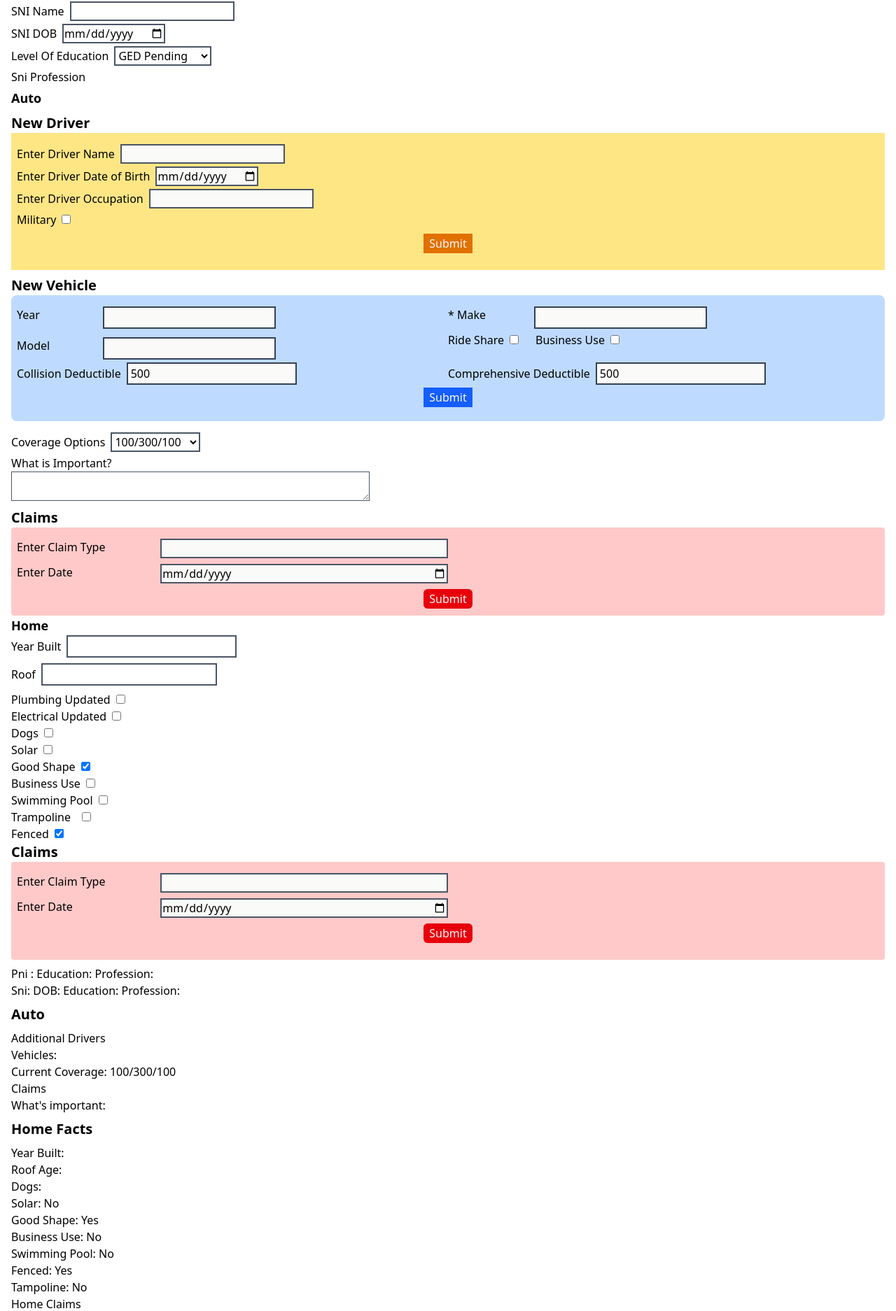
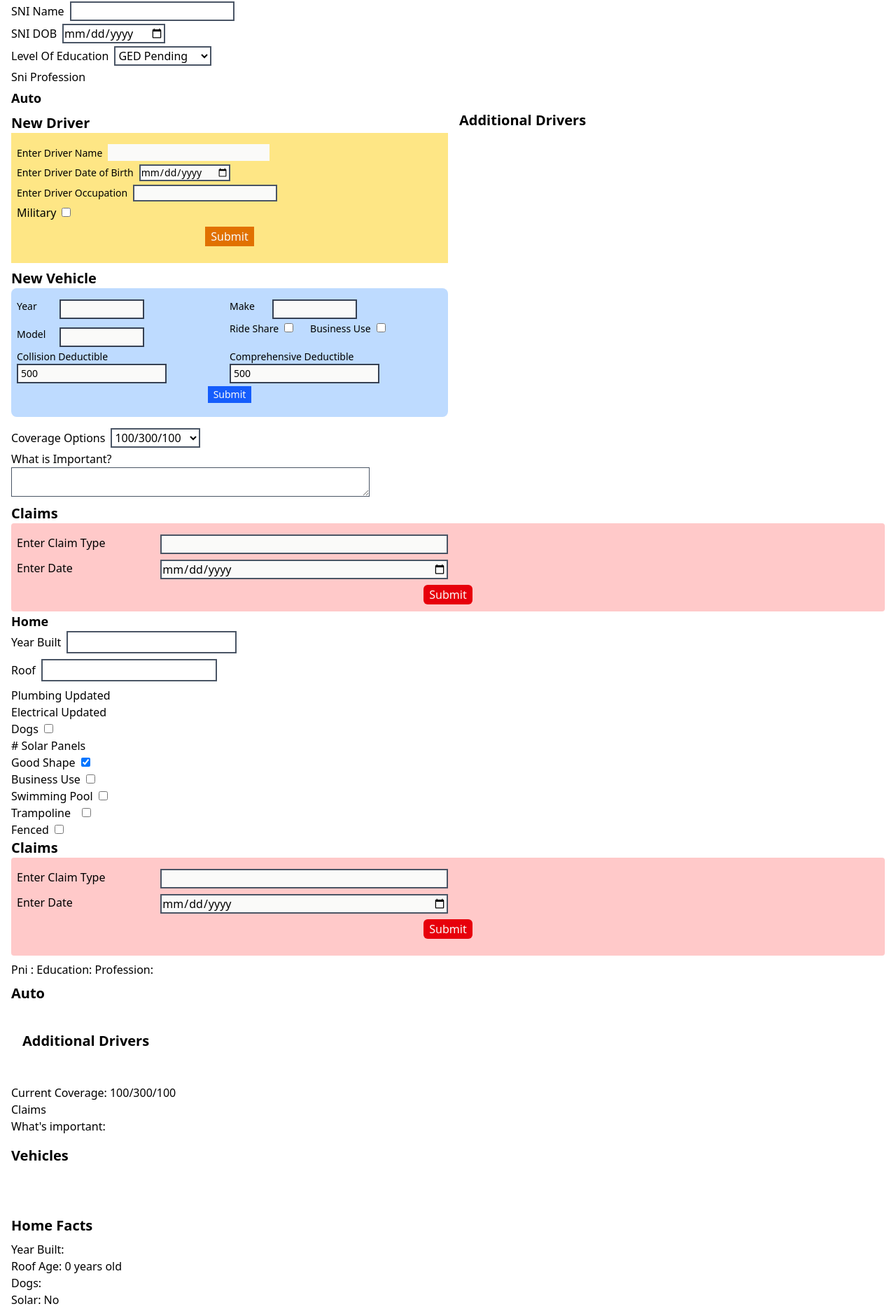
Before and after one commit to Jpatrick6420/propertyandcasualtywebsite, a React (Vite) app: page / in a window 1280 px wide. Shown: the part 470-2344 px from the top of the page at 70% size. Built offline with nearby package versions, Linux system fonts and the light colour scheme.

Commit message:
added helper functions. reformatted Vehicle and driver input sections

```diff
--- a/src/components/NewDriverSection.jsx
+++ b/src/components/NewDriverSection.jsx
@@ -31,27 +31,27 @@ function NewDriverSection({ handleCurrentData }) {
       <h3 className="font-bold text-xl mt-2">New Driver</h3>
       <section className="bg-amber-200 px-2 py-4">
         <div className="mb-1">
-          <label className="mr-2">Enter Driver Name</label>
+          <label className="mr-2 lg:text-sm">Enter Driver Name</label>
           <input
-            className="border-2 border-gray-600 bg-stone-50"
+            className=" lg:text-smborder-2 border-gray-600 bg-stone-50"
             type="text"
             value={driverDetails.name}
             onChange={(e) => handleFieldChange(e, "name")}
           />
         </div>
         <div className="mb-1">
-          <label className="mr-2">Enter Driver Date of Birth</label>
+          <label className="mr-2 lg:text-sm">Enter Driver Date of Birth</label>
           <input
-            className="border-2 border-gray-600 bg-stone-50"
+            className="border-2 border-gray-600 bg-stone-50 lg:text-sm"
             type="date"
             value={driverDetails.dob}
             onChange={(e) => handleFieldChange(e, "dob")}
           />
         </div>
         <div className="mb-1">
-          <label className="mr-2">Enter Driver Occupation</label>
+          <label className="mr-2 lg:text-sm">Enter Driver Occupation</label>
           <input
-            className="border-2 border-gray-600 bg-stone-50"
+            className="border-2 border-gray-600 bg-stone-50 lg:text-sm"
             type="text"
             value={driverDetails.occupation}
             onChange={(e) => handleFieldChange(e, "occupation")}
--- a/src/components/NewVehicleSection.jsx
+++ b/src/components/NewVehicleSection.jsx
@@ -33,21 +33,21 @@ function NewVehicleSection({ handleCurrentData }) {
   return (
     <>
       <h3 className="font-bold text-xl mt-2">New Vehicle</h3>
-      <section className="grid grid-cols-2 bg-blue-200 px-2 py-4 rounded-lg">
+      <section className="grid grid-cols-2 bg-blue-200 px-2 py-4 rounded-lg lg:text-sm">
         <div className="grid grid-cols-5">
           <label className="mr-2">Year</label>
           <input
-            className="border-2 bg-stone-50 border-gray-700 px-1 py-0.5 col-span-2 mb-1"
+            className="border-2 bg-stone-50 border-gray-700 px-1 py-0.5 col-span-2 mb-1 lg:text-sm"
             type="number"
             min="1980"
             value={vehicleOptions.year}
             onChange={(e) => handleFieldChange(e, "year")}
           />
         </div>
-        <div className="grid grid-cols-5 mb-1">
-          <label className="mr-2"> * Make</label>
+        <div className="grid grid-cols-5 mb-1 lg:text-sm">
+          <label className="mr-2"> Make</label>
           <input
-            className="border-2 bg-stone-50 border-gray-700 px-1 py-0.5 col-span-2"
+            className="border-2 bg-stone-50 border-gray-700 px-1 py-0.5 col-span-2 lg:text-sm"
             type="text"
             value={vehicleOptions.make}
             onChange={(e) => handleFieldChange(e, "make")}
--- /dev/null
+++ b/src/components/VehicleResultsSection.jsx
@@ -0,0 +1,18 @@
+function VehicleResultsSection({ currentData }) {
+  return (
+    <div className="px-4 py-8">
+      {currentData.vehicles?.map((item, i) => (
+        <p key={i} className="mb-2">
+          {" "}
+          {i + 1}) {item.year} {item.make} {item.model} RideShare:{" "}
+          {item.rideShare ? "Yes" : "No"} Business Use{" "}
+          {item.businessUse ? "Yes" : "No"}
+          Collision Deductible: {item.collisionDeductible} <br />
+          Comprehensive Deductible: {item.comprehensiveDeductible}
+        </p>
+      ))}
+    </div>
+  );
+}
+
+export default VehicleResultsSection;
--- a/src/features/CallForm.jsx
+++ b/src/features/CallForm.jsx
@@ -5,6 +5,9 @@ import NewVehicleSection from "../components/NewVehicleSection";
 import FormResultsSection from "./FormResultsSection";
 import ClaimsSection from "./ClaimsSection";
 import HomeSection from "./HomeSection";
+import PniResults from "./PniResults";
+import DriversResults from "./DriversResults";
+import VehicleResultsSection from "../components/VehicleResultsSection";
 function CallForm() {
   const initInfo = {
     pni: {
@@ -30,15 +33,15 @@ function CallForm() {
       //calculate replacement year or age
       roof: "",
       yearBuilt: "",
-      plumbingUpdated: false,
-      electricalUpdated: false,
+      plumbingUpdated: "",
+      electricalUpdated: "",
       dogs: false,
       dogTypes: [],
-      solar: false,
+      solar: "",
       goodShape: true,
       businessUse: false,
       swimmingPool: false,
-      fenced: true,
+      fenced: false,
       claims: [],
       trampoline: false,
     },
@@ -70,6 +73,8 @@ function CallForm() {
     <>
       <form className="px-4 py-2 ">
         <h3 className="text-lg text-center">New Form Data</h3>
+        <section className="grid grid-cols-1 lg:grid-cols-2">
+          <div>
             <div>
               <label>PNI Name</label>
               <input
@@ -107,7 +112,9 @@ function CallForm() {
                 className="ml-2 border-2 border-gray-600 mb-1"
                 type="text"
                 value={currentData.pni.pniProfession}
-            onChange={(e) => handlePniAndSniDetails(e, "pni", "pniProfession")}
+                onChange={(e) =>
+                  handlePniAndSniDetails(e, "pni", "pniProfession")
+                }
               />
             </div>
             <div>
@@ -148,13 +155,33 @@ function CallForm() {
                 className="ml-2 mb-1"
                 type="text"
                 value={currentData.sni.sniProfession}
-            onChange={(e) => handlePniAndSniDetails(e, "sni", "sniProfession")}
+                onChange={(e) =>
+                  handlePniAndSniDetails(e, "sni", "sniProfession")
+                }
               />
             </div>
+          </div>
+          <div className="hidden lg:block">
+            <PniResults pni={currentData.pni} sni={currentData.sni} />
+          </div>
+        </section>
+        <section className="grid grid-cols-1 lg:grid-cols-2">
+          <div>
             <h2 className="text-lg font-bold">Auto</h2>
-        <div></div>
             <NewDriverSection handleCurrentData={setCurrentData} />
+          </div>
+          <div className="hidden lg:block">
+            <DriversResults currentData={currentData.auto} />
+          </div>
+        </section>
+        <section className="grid grid-cols-1 lg:grid-cols-2">
+          <div>
             <NewVehicleSection handleCurrentData={setCurrentData} />
+          </div>
+          <div className="hidden lg:block">
+            <VehicleResultsSection currentData={currentData.auto} />
+          </div>
+        </section>
         <div>
           <label>Coverage Options</label>
           <select
--- /dev/null
+++ b/src/features/ClaimsResults.jsx
@@ -0,0 +1,14 @@
+function ClaimsResults({ currentData }) {
+  return (
+    <>
+      <p>Claims</p>
+      {currentData.auto.claims?.map((item, i) => (
+        <p key={i}>
+          {item.type} {item.date}
+        </p>
+      ))}
+    </>
+  );
+}
+
+export default ClaimsResults;
--- /dev/null
+++ b/src/features/DriversResults.jsx
@@ -0,0 +1,20 @@
+function DriversResults({ currentData }) {
+  return (
+    <div className="px-4 py-8">
+      <h3 className="text-xl font-bold mb-4">Additional Drivers</h3>
+      {currentData.additionalDrivers &&
+        currentData.additionalDrivers?.map((item, i) => (
+          <p key={i} className="mb-2">
+            {i + 1}) Name: {item.name} DOB: {item.dob} Occupation:{" "}
+            {item.occupation}{" "}
+            {item.occupation?.toLowerCase() == "student"
+              ? item.goodStudent
+              : ""}{" "}
+            {item.military ? "Military: Yes" : ""}
+          </p>
+        ))}
+    </div>
+  );
+}
+
+export default DriversResults;
--- a/src/features/FormResultsSection.jsx
+++ b/src/features/FormResultsSection.jsx
@@ -1,7 +1,14 @@
 import { useState } from "react";
+import PniResults from "./PniResults";
+import DriversResults from "./DriversResults";
+import VehiclesResults from "./VehiclesResults";
+import ClaimsResults from "./ClaimsResults";
+import { calcAge } from "../helpers/helpers";
+import VehicleResultsSection from "../components/VehicleResultsSection";
 function FormResultsSection({ currentData }) {
   //   const currentYear = new Date().getFullYear;
   const [isCopied, setIsCopied] = useState(false);
+
   const handleCopy = async () => {
     const textToCopy = `
     Pni : ${currentData.pni.name} DOB: ${currentData.pni.pniDob} Education: ${currentData.pni.pniEducation?.split("_").join(" ")} Profession: ${currentData.pni.pniProfession}
@@ -45,19 +52,15 @@ function FormResultsSection({ currentData }) {
       Home Facts
 
       Year Built: ${currentData.home.yearBuilt}
-      Roof Age: ${
-        Number(currentData.home.roof) > 1000
-          ? new Date().getFullYear() - Number(currentData.home.roof)
-          : currentData.home.roof
-      }
-      ${currentData.home.plumbingUpdated ? "Plumbing Updated: Yes" : ""}
-      ${currentData.home.electricalUpdated ? "Electrical Updated: Yes" : ""}
+      Roof Age: ${calcAge(currentData.home.roof)}
+      ${currentData.home.plumbingUpdated ? `Plumbing Updated: ${calcAge(currentData.home.plumbingUpdated)}` : ""}
+      ${currentData.home.electricalUpdated ? `Electrical Updated: ${calcAge(currentData.home.electricalUpdated)}` : ""}
       Dog Types:\n ${
         currentData.home.dogs
           ? currentData.home.dogTypes?.map((dog, i) => `${i + 1} ${dog}\n`)
           : "No"
       }
-      ${currentData.home.solar ? "Solar: Yes" : "Solar: No"}
+      ${currentData.home.solar ? `Solar: ${currentData.home.solar}` : "Solar: No"}
       ${currentData.home.goodShape ? "Good Shape: Yes" : "Good Shape: No"}
       ${currentData.home.businessUse ? "Business Use: Yes" : "Business Use: No"}
       ${
@@ -85,68 +88,36 @@ function FormResultsSection({ currentData }) {
 
   return (
     <div className="mx-4">
-      <p>
-        Pni : {currentData.pni.name} {currentData.pniDob} Education:{" "}
-        {currentData.pni.pniEducation?.split("_").join(" ")} Profession:{" "}
-        {currentData.pni.pniProfession}
-      </p>
-      {currentData.sni && (
-        <p>
-          Sni: {currentData.sni.name} DOB: {currentData.sni.sniDob} Education:{" "}
-          {currentData.sni.sniEducation?.split("_").join(" ")} Profession:{" "}
-          {currentData.sni.sniProfession}
-        </p>
-      )}
+      <PniResults pni={currentData.pni} sni={currentData.sni} />
       <h3 className="font-bold text-xl my-2">Auto</h3>
-      <p>Additional Drivers</p>
-      {currentData.auto.additionalDrivers &&
-        currentData.auto.additionalDrivers?.map((item, i) => (
-          <p key={i}>
-            Name: {item.name} DOB: {item.dob} Occupation: {item.occupation}{" "}
-            {item.occupation?.toLowerCase() == "student"
-              ? item.goodStudent
-              : ""}{" "}
-            {item.military ? "Military: Yes" : ""}
-          </p>
-        ))}
-      <p>Vehicles:</p>
-      {currentData.auto.vehicles?.map((item, i) => (
-        <p key={i}>
-          Year: {item.year} Make: {item.make} Model: {item.model}{" "}
-          {item.rideShare ? "Ride Share: Yes" : "Ride Share: No"}
-          {item.businessUse ? "Business Use: Yes" : "Business Use: No"}
-          Collision: {item.collisionDeductible} Comprehensive:{" "}
-          {item.comprehensiveDeductible}
-        </p>
-      ))}
+      <DriversResults currentData={currentData.auto} />
+
+      {/* <VehiclesResults currentData={currentData.auto} /> */}
+
       <p>Current Coverage: {currentData.auto.currentCoverage}</p>
-      <p>Claims</p>
+      <ClaimsResults currentData={currentData} />
+      {/* <p>Claims</p>
       {currentData.auto.claims?.map((item, i) => (
         <p key={i}>
           {item.type} {item.date}
         </p>
-      ))}
+      ))} */}
       <p>What's important: {currentData.auto.whatIsImportant}</p>
-      {currentData.auto.vehicles?.map((item, i) => (
-        <p key={i}>
-          {item.year} {item.make} {item.model} RideShare:{" "}
-          {item.rideShare ? "Yes" : "No"} Business Use{" "}
-          {item.businessUse ? "Yes" : "No"}
-          Collision Deductible: {item.collisionDeductible} <br />
-          Comprehensive Deductible: {item.comprehensiveDeductible}
-        </p>
-      ))}
+      <h3 className="font-bold text-xl pt-4">Vehicles </h3>
+      <VehicleResultsSection currentData={currentData.auto} />
+
       <p>{currentData.currentCoverage}</p>
       <h3 className="font-bold text-xl my-2">Home Facts</h3>
       <p>Year Built: {currentData.home.yearBuilt}</p>
-      <p>
-        Roof Age:{" "}
-        {Number(currentData.home.roof) > 1000
-          ? new Date().getFullYear() - Number(currentData.home.roof)
-          : currentData.home.roof}
-      </p>
-      {currentData.home.plumbingUpdated && <p>Plumbing Updated: Yes</p>}
-      {currentData.home.electricalUpdated && <p>Electrical Updated: Yes</p>}
+      <p>Roof Age: {calcAge(currentData.home.roof)}</p>
+      {currentData.home.plumbingUpdated && (
+        <p>Plumbing Updated: {calcAge(currentData.home.plumbingUpdated)}</p>
+      )}
+      {currentData.home.electricalUpdated && (
+        <p>
+          Electrical Updated: {calcAge(currentData.home.electricalUpdated)}{" "}
+        </p>
+      )}
       <ol>
         Dogs:{" "}
         {currentData.home.dogs &&
@@ -156,7 +127,11 @@ function FormResultsSection({ currentData }) {
             </li>
           ))}
       </ol>
-      {currentData.home.solar ? <p>Solar: Yes</p> : <p>Solar: No</p>}
+      {currentData.home.solar ? (
+        <p>Solar: {currentData.home.solar}</p>
+      ) : (
+        <p>Solar: No</p>
+      )}
       {currentData.home.goodShape ? (
         <p>Good Shape: Yes</p>
       ) : (
--- a/src/features/HomeSection.jsx
+++ b/src/features/HomeSection.jsx
@@ -1,25 +1,8 @@
 import { useState } from "react";
 import HomeClaimsSection from "./HomeClaimsSection";
 function HomeSection({ handleCurrentHomeData, currentData }) {
-  //   const init = {
-  //     yearBuilt: "",
-  //     roof: "",
-  //     plumbingUpdated: false,
-  //     electricalUpdated: false,
-  //     dogs: false,
-  //     dogTypes: [],
-  //     solar: false,
-  //     goodShape: true,
-  //     businessUse: false,
-  //     swimmingPool: false,
-  //     trampoline: false,
-  //     claims: [],
-  //     fenced: true,
-  //   };
   const [dogTypeEntry, setDogTypeEntry] = useState("");
-  //   const [currentHomeFacts, setCurrentHomeFacts] = useState(init);
   const handleHomeDataChange = (e, field) => {
-    // setCurrentHomeFacts((prev) => ({ ...prev, [field]: e.target.value }));
     handleCurrentHomeData((prev) => ({
       ...prev,
       home: { ...prev.home, [field]: e.target.value },
@@ -27,7 +10,6 @@ function HomeSection({ handleCurrentHomeData, currentData }) {
   };
   const handleCheckboxHome = (e, field) => {
     e.preventDefault();
-    // setCurrentHomeFacts((prev) => ({ ...prev, [field]: !prev[field] }));
     handleCurrentHomeData((prev) => ({
       ...prev,
       home: { ...prev.home, [field]: !prev.home[field] },
@@ -35,24 +17,14 @@ function HomeSection({ handleCurrentHomeData, currentData }) {
   };
   const handleDogBreedSubmit = (e) => {
     e.preventDefault();
-    // setCurrentHomeFacts((prev) => ({
-    //   ...prev,
-    //   dogTypes: [...prev.dogTypes, dogTypeEntry],
-    // }));
+
     handleCurrentHomeData((prev) => ({
       ...prev,
       home: { ...prev.home, dogTypes: [...prev.home.dogTypes, dogTypeEntry] },
     }));
     setDogTypeEntry("");
   };
-  //   const handleSubmit = (e) => {
-  //     e.preventDefault();
-  //     const homeDetails = { ...currentHomeFacts };
-  //     handleCurrentHomeData((prev) => ({
-  //       ...prev,
-  //       home: { ...homeDetails },
-  //     }));
-  //   };
+
   return (
     <section>
       <div>
@@ -76,19 +48,19 @@ function HomeSection({ handleCurrentHomeData, currentData }) {
       <div>
         <label>Plumbing Updated</label>
         <input
-          type="checkbox"
+          type="text"
           className="ml-2"
-          checked={currentData.home.plumbingUpdated}
-          onChange={(e) => handleCheckboxHome(e, "plumbingUpdated")}
+          value={currentData.home.plumbingUpdated}
+          onChange={(e) => handleHomeDataChange(e, "plumbingUpdated")}
         />
       </div>
       <div>
         <label>Electrical Updated</label>
         <input
           className="ml-2"
-          type="checkbox"
-          checked={currentData.home.electricalUpdated}
-          onChange={(e) => handleCheckboxHome(e, "electricalUpdated")}
+          type="text"
+          value={currentData.home.electricalUpdated}
+          onChange={(e) => handleHomeDataChange(e, "electricalUpdated")}
         />
       </div>
       <div>
@@ -123,12 +95,12 @@ function HomeSection({ handleCurrentHomeData, currentData }) {
       </div>
 
       <div>
-        <label>Solar</label>
+        <label># Solar Panels</label>
         <input
           className="ml-2"
-          type="checkbox"
-          checked={currentData.home.solar}
-          onChange={(e) => handleCheckboxHome(e, "solar")}
+          type="text"
+          value={currentData.home.solar}
+          onChange={(e) => handleHomeDataChange(e, "solar")}
         />
       </div>
       <div>
@@ -176,14 +148,6 @@ function HomeSection({ handleCurrentHomeData, currentData }) {
         />
       </div>
       <HomeClaimsSection handleCurrentData={handleCurrentHomeData} />
-      {/* <div>
-        <button
-          onClick={(e) => handleSubmit(e)}
-          className="px-2 py-0.5 bg-purple-600 hover:bg-purple-800 text-stone-50"
-        >
-          Submit
-        </button>
-      </div> */}
     </section>
   );
 }
--- /dev/null
+++ b/src/features/PniResults.jsx
@@ -0,0 +1,19 @@
+function PniResults({ pni, sni }) {
+  return (
+    <div className="grid grid-cols-1">
+      <p>
+        Pni : {pni.name} {pni.pniDob} Education:{" "}
+        {pni.pniEducation?.split("_").join(" ")} Profession: {pni.pniProfession}
+      </p>
+      {sni.name && (
+        <p>
+          Sni: {sni.name} DOB: {sni.sniDob} Education:{" "}
+          {sni.sniEducation?.split("_").join(" ")} Profession:{" "}
+          {sni.sniProfession}
+        </p>
+      )}
+    </div>
+  );
+}
+
+export default PniResults;
--- /dev/null
+++ b/src/features/VehiclesResults.jsx
@@ -0,0 +1,18 @@
+function VehiclesResults({ currentData }) {
+  return (
+    <>
+      <p>Vehicles:</p>
+      {currentData.vehicles?.map((item, i) => (
+        <p key={i}>
+          Year: {item.year} Make: {item.make} Model: {item.model}{" "}
+          {item.rideShare ? "Ride Share: Yes" : "Ride Share: No"}
+          {item.businessUse ? "Business Use: Yes" : "Business Use: No"}
+          Collision: {item.collisionDeductible} Comprehensive:{" "}
+          {item.comprehensiveDeductible}
+        </p>
+      ))}
+    </>
+  );
+}
+
+export default VehiclesResults;
--- /dev/null
+++ b/src/helpers/helpers.js
@@ -0,0 +1,10 @@
+function calcAge(year) {
+  const thisYear = new Date().getFullYear();
+  const numYear = Number(year);
+
+  return numYear > 1000
+    ? `${thisYear - numYear} years old`
+    : `${numYear} years old `;
+}
+
+export { calcAge };
```
Lines whose indentation alone changed are shown as unchanged.
